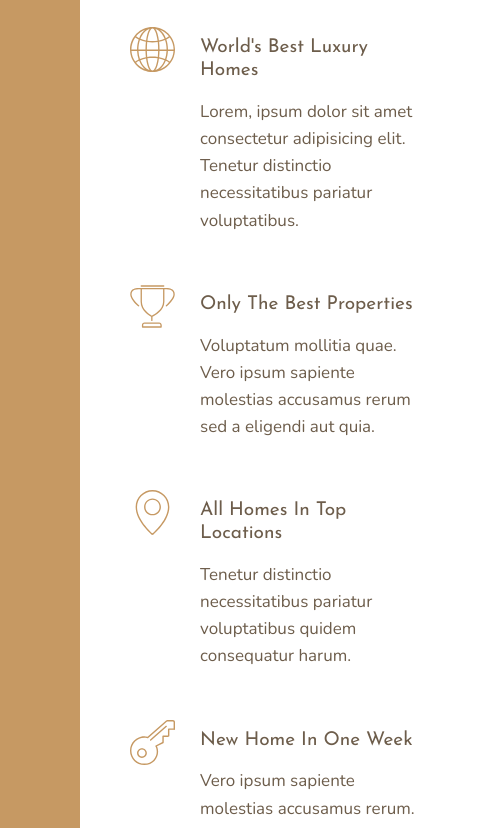
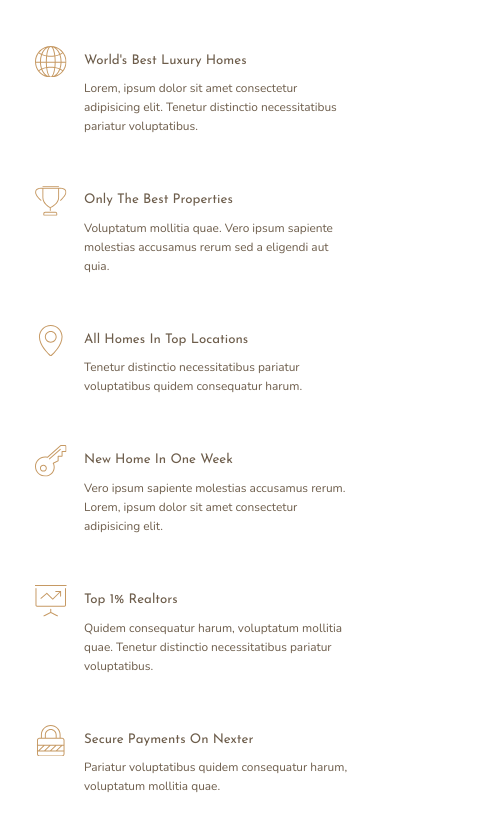
Before and after one commit to mycaspian81/nexter, a website: page index.html in a window 390 px wide. Shown: the part 788-1616 px from the top of the page, 502 px wide, since content can reach past the window. Drawn offline with nearby package versions, Linux system fonts and the light colour scheme.

Commit message:
responsive

```diff
--- a/sass/abstracts/_mixins.scss
+++ b/sass/abstracts/_mixins.scss
@@ -0,0 +1,21 @@
+@mixin respond($break) {
+    @if $break == first {
+        @media only screen and (max-width: 73.43em) {@content};
+    }
+
+    @if $break == second {
+        @media only screen and (max-width: 61.87em) {@content};
+    }
+
+    @if $break == third {
+        @media only screen and (max-width: 54.12em) {@content};
+    }
+
+    @if $break == fourth {
+        @media only screen and (max-width: 35em) {@content};
+    }
+
+    @if $break == fifth {
+        @media only screen and (max-width: 25em) {@content};
+    }
+}
--- a/sass/base/_base.scss
+++ b/sass/base/_base.scss
@@ -1,9 +1,9 @@
 *,
 *::after,
-*::before{
-    padding:0;
-    margin:0;
-    box-sizing:inherit;
+*::before {
+    padding: 0;
+    margin: 0;
+    box-sizing: inherit;
 }
 
 *::selection {
@@ -12,11 +12,27 @@
 }
 
 
-html{
+html {
     font-size: 62.5%; // 10px === 1rem
+
+    @include respond(first) { // 8.5 px
+        font-size: 53.12%;
+    }
+
+    @include respond(second) { // 8 px
+        font-size: 50%;
+    }
+
+    @include respond(third) { // 7 px
+        font-size: 43.75%;
+    }
+
+    @include respond(fourth) {
+        // font-size: 37%;
+    }
 }
 
-body{
+body {
     box-sizing: border-box;
     font-weight: 300;
     font-size: 1.6;
@@ -29,4 +45,17 @@ body{
     display: grid;
     grid-template-rows: 80vh min-content 80vh repeat(3, min-content);
     grid-template-columns: [sidebar-start] 8rem [sidebar-end full-start] minmax(5rem, 1fr) [center-start] repeat(8, [col-start] minmax(min-content, 14rem) [col-end]) [center-end] minmax(5rem, 1fr) [full-end];
+
+    @include respond(second) {
+        grid-template-rows: 6.5rem 80vh min-content 80vh repeat(3, min-content);
+        grid-template-columns: [full-start] minmax(5rem, 1fr) [center-start] repeat(8, [col-start] minmax(min-content, 14rem) [col-end]) [center-end] minmax(5rem, 1fr) [full-end];
+    }
+
+    @include respond(third) {
+        grid-template-rows: 6.5rem 92vh 20vh repeat(6, min-content);
+    }
+
+    @include respond(fourth) {
+        grid-template-rows: 6vh 53vh repeat(7, min-content);
+    }
 }
--- a/sass/base/_typography.scss
+++ b/sass/base/_typography.scss
@@ -8,6 +8,10 @@
 
     color: #fff;
     font-size: 4.5rem;
+
+    @include respond(fourth) {
+        font-size: 3.5rem
+    }
 }
 
 .heading-2 {
@@ -20,6 +24,10 @@
     &--dark { color: $color-grey-dark-1; }
 
     &--light { color: $color-grey-light-1; }
+
+    @include respond(fourth) {
+        font-size: 3rem;
+    }
 }
 
 .heading-3 {
@@ -29,6 +37,9 @@
     color: $color-primary;
     text-transform: uppercase;
 
+    @include respond(fourth) {
+        font-size: 1.5rem;
+    }
 }
 
 .heading-4 {
@@ -41,6 +52,7 @@
     &--dark { color: $color-grey-dark-1; }
 
     &--light { color: $color-grey-light-1; }
+
 }
 
 p {
--- a/sass/component/_features.scss
+++ b/sass/component/_features.scss
@@ -4,6 +4,15 @@
     grid-gap: 6rem;
     align-items: start;
     grid-template-columns: repeat(auto-fit, minmax(30rem, 1fr));
+
+    @include respond(third) {
+        margin: 0;
+        padding: 8rem 0;
+    }
+
+    @include respond(fifth) {
+        gap: 8rem;
+    }
 }
 
 .feature {
--- a/sass/component/_footer.scss
+++ b/sass/component/_footer.scss
@@ -41,4 +41,12 @@
     padding: 6rem 17rem 0 17rem;
     font-size: 1.4rem;
     color: #aaa;
+
+    @include respond(third) {
+        padding: 6rem 10rem 0 10rem;
+    }
+
+    @include respond(third) {
+        padding: 6rem 0 0;
+    }
 }
--- a/sass/component/_gallery.scss
+++ b/sass/component/_gallery.scss
@@ -3,7 +3,7 @@
 
     display: grid;
     grid-template-columns: repeat(8, 1fr);
-    grid-template-rows: repeat(7, 10vh);
+    grid-template-rows: repeat(7, 5vw);
     gap: 1.5rem;
     padding: 1.5rem;
     background-color: $color-grey-light-1;
--- a/sass/component/_header.scss
+++ b/sass/component/_header.scss
@@ -4,12 +4,15 @@
     background-image: linear-gradient(rgba(16, 29, 44, 0.93), rgba(16, 29, 44, 0.93)), url(../../img/hero.jpeg);
     background-size: cover;
     background-position: center;
-    padding: 8rem;
-    padding-top: 4rem;
+    padding: 4rem 8rem 4rem 8rem;
     display: flex;
     flex-direction: column;
     align-items: flex-start;
-    gap: 13vh;
+    justify-content: space-between;
+
+    @include respond(third) {
+        grid-column: full-start / full-end;
+    }
 
     &__logo {
         max-height: 2.2rem;
--- a/sass/component/_homes.scss
+++ b/sass/component/_homes.scss
@@ -4,6 +4,10 @@
 
     grid-template-columns: repeat(auto-fit, minmax(30rem, 1fr));
     grid-gap: 7rem;
+
+    @include respond(third) {
+        margin: 8rem 0;
+    }
 }
 
 .home {
@@ -11,6 +15,7 @@
     position: relative;
     display: grid;
     grid-template-columns: repeat(2, 1fr);
+    justify-items: center;
 
     &__img-box {
         grid-column: 1 / -1;
@@ -55,8 +60,8 @@
     &__info {
         display: grid;
         grid-template-columns: repeat(2, 1fr);
-        grid-gap: 3rem;
-        padding: 1rem 1rem 3rem 3rem;
+        grid-gap: 5rem;
+        padding: 1rem 0 3rem;
 
         grid-column: 1 / -1;
     }
--- a/sass/component/_realtors.scss
+++ b/sass/component/_realtors.scss
@@ -8,10 +8,29 @@
 
     grid-column: col-start 7 / full-end;
 
+    @include respond(third) {
+        grid-column: full-start / full-end;
+        padding: 3rem;
+    }
+
+    @include respond(fourth) {
+        padding: 5rem;
+    }
+
     &__content {
         display: flex;
         flex-direction: column;
         gap: 4.5vh;
+
+        @include respond(third) {
+            flex-direction: row;
+            justify-content: space-between;
+            gap: 5vw;
+        }
+
+        @include respond(fourth) {
+            flex-direction: column;
+        }
     }
 
     &__box {
--- a/sass/component/_side-bar.scss
+++ b/sass/component/_side-bar.scss
@@ -33,4 +33,12 @@
             top: -1.5rem;
         }
     }
+
+    @include respond(second) {
+        grid-column: 1 / -1;
+        grid-row: 1 / 2;
+        justify-content: end;
+        align-items: center;
+        padding: 2rem;
+    }
 }
--- a/sass/component/_story.scss
+++ b/sass/component/_story.scss
@@ -9,6 +9,10 @@
         grid-template-columns: repeat(6, 1fr);
         grid-template-rows: repeat(6, 1fr);
         align-items: center;
+
+        @include respond(third) {
+            grid-column: full-start / full-end;
+        }
     }
 
     &__img--1 {
@@ -16,6 +20,11 @@
 
         grid-column: 2 / 6;
         grid-row: 2 / 6;
+
+        @include respond(third) {
+            width: 90%;
+            transform: translateX(-7rem);
+        }
     }
 
     &__img--2 {
@@ -25,6 +34,14 @@
         grid-row: 4 / 6;
         align-self: start;
         z-index: 20;
+
+        @include respond(third) {
+            width: 90%;
+            grid-column: 4 / 7;
+            grid-row: 2 / 6;
+            align-self: center;
+            z-index: 20;
+        }
     }
 
     &__content {
@@ -42,5 +59,10 @@
         p {
             font-style: italic;
         }
+
+        @include respond(third) {
+            grid-column: full-start / full-end;
+            grid-row: 5 / 6;
+        }
     }
 }
```
Also changed, not shown: css/style.css.
